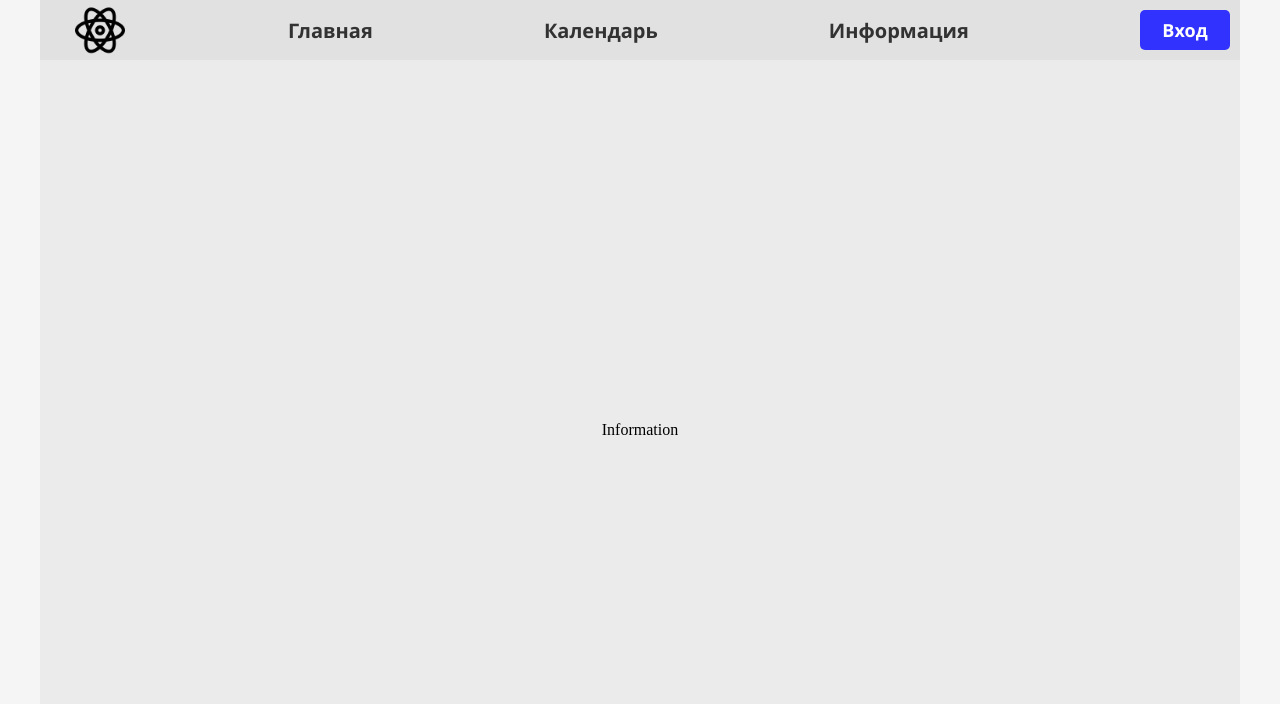
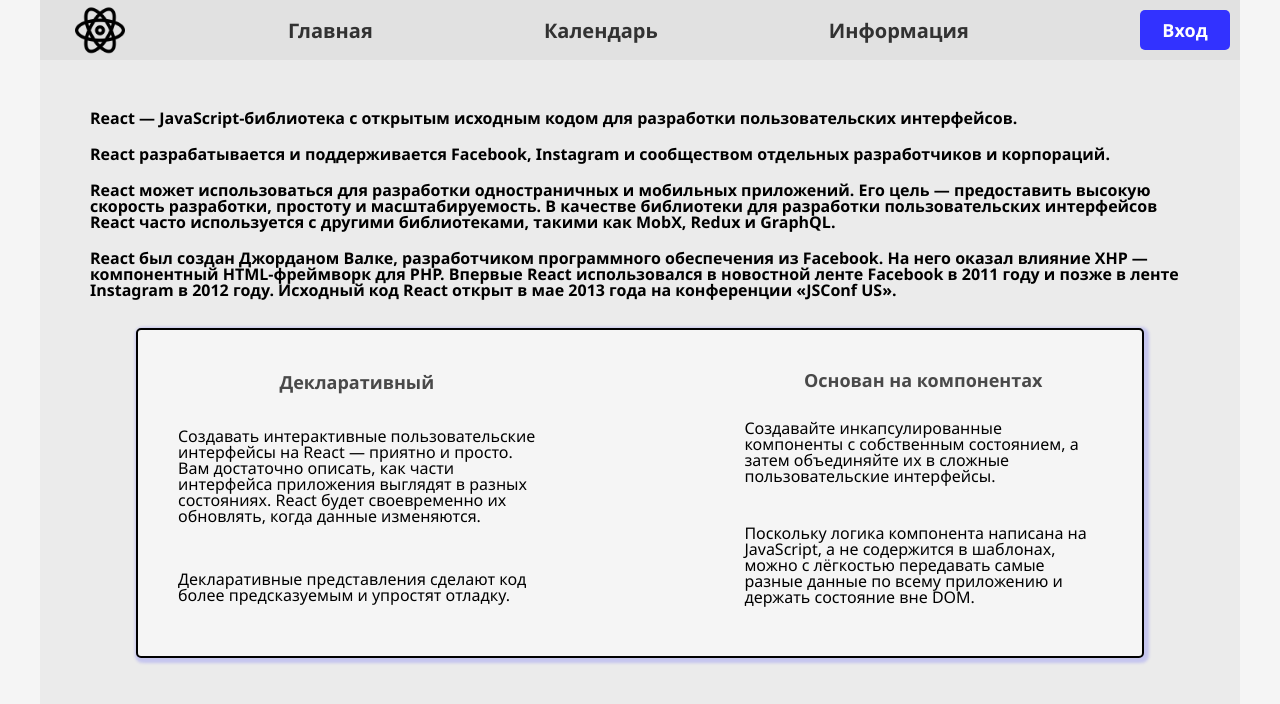
Before and after one commit to romanmitskevich/react-app, a React (Create React App) app: page /info in a window 1280 px wide. Shown: the top 704 px of the page. Built offline with nearby package versions, Linux system fonts and the light colour scheme; the HTML template or start-up script is replaced by a standard one.

Commit message:
feat: add info page

```diff
--- a/src/index.css
+++ b/src/index.css
@@ -621,3 +621,66 @@
     font-family:'Segoe UI', Tahoma, Geneva, Verdana, sans-serif;
     color: rgb(0, 0, 0);
 }
+
+.info-container{
+    display: flex;
+    flex-direction: column;
+
+    width: 100%;
+    height: 100%;
+
+    padding: 40px;
+}
+
+.info-container p{
+    margin: 10px;
+
+    font-size: 16px;
+    line-height: 16px;
+    font-weight: 600;
+    font-family:'Segoe UI', Tahoma, Geneva, Verdana, sans-serif;
+    color: rgb(0, 0, 0);
+}
+
+.info-react{
+    display: flex;
+    justify-content: space-between;
+    align-items: center;
+
+    width: 90%;
+    height: 50%;
+
+    margin: 20px auto;
+    padding: 30px;
+
+    border-radius: 5px;
+    border: 2px solid rgb(0, 0, 0);
+    box-shadow: 2px 2px 3px 3px rgba(50, 50, 255, 0.2);
+    background-color: rgb(245, 245, 245);
+}
+
+.info-react div{
+    display: flex;
+    flex-direction: column;
+    align-items: center;
+    justify-content: space-around;
+
+    width: 40%;
+    height: 100%;
+}
+
+.info-react div h3{
+    font-size: 18px;
+    line-height: 18px;
+    font-weight: 600;
+    font-family:'Segoe UI', Tahoma, Geneva, Verdana, sans-serif;
+    color: rgb(0, 0, 0, 0.7);
+}
+
+.info-react div p{
+    font-size: 16px;
+    line-height: 16px;
+    font-weight: 400;
+    font-family:'Segoe UI', Tahoma, Geneva, Verdana, sans-serif;
+    color: rgb(0, 0, 0, 1);
+}
--- a/src/pages/Info.js
+++ b/src/pages/Info.js
@@ -1,7 +1,24 @@
 const Info = () => {
     return (
         <div className="main-container">
-            Information
+            <div className="info-container">
+                <p>React — JavaScript-библиотека с открытым исходным кодом для разработки пользовательских интерфейсов.</p>
+                <p>React разрабатывается и поддерживается Facebook, Instagram и сообществом отдельных разработчиков и корпораций.</p>
+                <p>React может использоваться для разработки одностраничных и мобильных приложений. Его цель — предоставить высокую скорость разработки, простоту и масштабируемость. В качестве библиотеки для разработки пользовательских интерфейсов React часто используется с другими библиотеками, такими как MobX, Redux и GraphQL.</p>
+                <p>React был создан Джорданом Валке, разработчиком программного обеспечения из Facebook. На него оказал влияние XHP — компонентный HTML-фреймворк для PHP. Впервые React использовался в новостной ленте Facebook в 2011 году и позже в ленте Instagram в 2012 году. Исходный код React открыт в мае 2013 года на конференции «JSConf US».</p>
+                <div className="info-react">
+                    <div>
+                        <h3>Декларативный</h3>
+                        <p>Создавать интерактивные пользовательские интерфейсы на React — приятно и просто. Вам достаточно описать, как части интерфейса приложения выглядят в разных состояниях. React будет своевременно их обновлять, когда данные изменяются.</p>
+                        <p>Декларативные представления сделают код более предсказуемым и упростят отладку.</p>
+                    </div>
+                    <div>
+                        <h3>Основан на компонентах</h3>
+                        <p>Создавайте инкапсулированные компоненты с собственным состоянием, а затем объединяйте их в сложные пользовательские интерфейсы.</p>
+                        <p>Поскольку логика компонента написана на JavaScript, а не содержится в шаблонах, можно с лёгкостью передавать самые разные данные по всему приложению и держать состояние вне DOM.</p>
+                    </div>
+                </div>
+            </div>
         </div>
     )
 }
```
